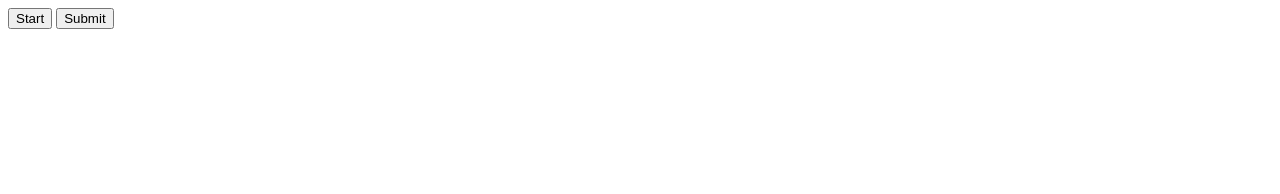
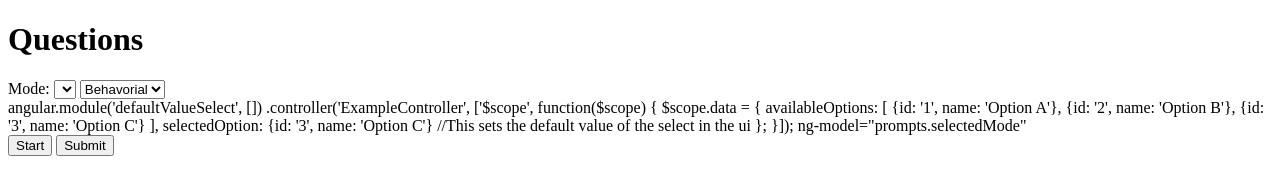
Before and after one commit to SemperViridis/ThePersona, a website: page client/index.html in a window 1280 px wide. Drawn offline with nearby package versions, Linux system fonts and the light colour scheme.

Commit message:
refactor to use ng-options on select

```diff
--- a/client/components/app.js
+++ b/client/components/app.js
@@ -9,12 +9,30 @@ angular.module('app')
       });
     };
     this.prompts = {
-      behavorial: ['Tell me about yourself.', 'What excites you about joining our team?', 'How would co-workers describe the role you play on the team?'],
-
-      technical: ['What\'s the difference between dot and bracket notation in a javascript object?', 'What is your favorite data structure and why?', 'What does the keyword \'new\' do?']
+      mode: [
+        { id: 1, name: 'practice' },
+        { id: 2, name: 'interview' }
+      ],
+      selectedMode: { id: 1, name: 'practice' },
+      type: [
+        { id: 1, name: 'behavorial' },
+        { id: 2, name: 'technical' }
+      ],
+      selectedType: { id: 1, name: 'behavorial' }
     };
   })
   .component('app', {
     controller: 'AppCtrl',
     templateUrl: 'templates/app.html'
   });
+
+
+
+    // this.prompts = (data) => {
+    //   this.sessionPrompts = {
+    //     behavorial: ['Tell me about yourself.', 'What excites you about joining our team?', 'How would co-workers describe the role you play on the team?'],
+
+    //     technical: ['What\'s the difference between dot and bracket notation in a javascript object?', 'What is your favorite data structure and why?', 'What does the keyword \'new\' do?']
+    //   };
+    //   this.practicePrompt = this.sessionPrompts.technical[0];
+    // };
--- a/client/components/prompts.js
+++ b/client/components/prompts.js
@@ -1,7 +1,7 @@
 angular.module('app')
-  .component('prompt', {
+  .component('prompts', {
     bindings: {
       prompts: '<'
     },
-    templateUrl: 'templates/prompt.html'
+    templateUrl: 'templates/prompts.html'
   });
--- a/client/index.html
+++ b/client/index.html
@@ -11,7 +11,7 @@
   <script type="text/javascript" src="index.js"></script>
   <script type="text/javascript" src="services/toneAnalysis.js"></script>
   <script type="text/javascript" src="components/app.js"></script>
-  <script type="text/javascript" src="components/prompt.js"></script>
+  <script type="text/javascript" src="components/prompts.js"></script>
   <script type="text/javascript" src="components/speech.js"></script>
 </body>
 </html>
--- a/client/templates/app.html
+++ b/client/templates/app.html
@@ -1,8 +1,6 @@
-<div>
+<div id="appContainer">
   <div>
-    <div>
-      <prompts prompts="$ctrol.prompts"/>
-    </div>
-    <speech service="$ctrl.toneAnalysis" submitToWatson="$ctrl.submitToWatson"/>
+    <prompts prompts="$ctrl.prompts"></prompts>
+    <speech service="$ctrl.toneAnalysis" submitToWatson="$ctrl.submitToWatson"/></speech>
   </div>
 </div>
--- a/client/templates/prompts.html
+++ b/client/templates/prompts.html
@@ -1,3 +1,33 @@
-<h1>Questions</h1>
- <prompt-entry prompt="prompt"/>
-<button type="button">Start</button>
+<div ng-controller="app">
+  <h1>Questions</h1>
+    <div>
+      <form name="promptOptions">
+        <label for="modeName">Mode: </label>
+          <select
+            name="modeName"
+            ng-options="mode.name for mode in prompts.mode track by mode.id"
+            ng-model="prompts.selectedMode">
+          </select>
+        <select class="promptType">
+          <option value="behavorial">Behavorial</option>
+          <option value="technical">Technical</option>
+        </select>
+      </form>
+    </div>
+</div>
+<!--  <prompt-entry prompt="prompt"/> -->
+
+
+angular.module('defaultValueSelect', [])
+ .controller('ExampleController', ['$scope', function($scope) {
+   $scope.data = {
+    availableOptions: [
+      {id: '1', name: 'Option A'},
+      {id: '2', name: 'Option B'},
+      {id: '3', name: 'Option C'}
+    ],
+    selectedOption: {id: '3', name: 'Option C'} //This sets the default value of the select in the ui
+    };
+}]);
+
+ng-model="prompts.selectedMode"
```
